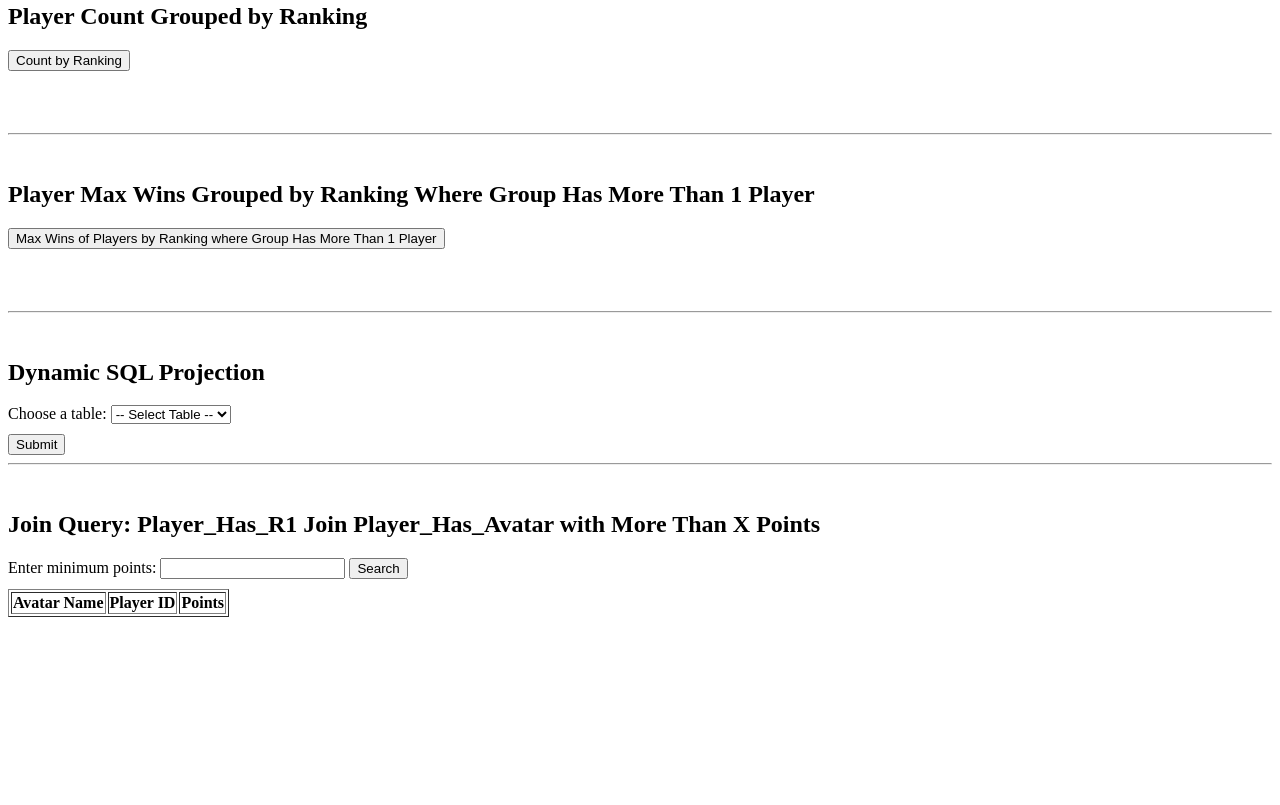
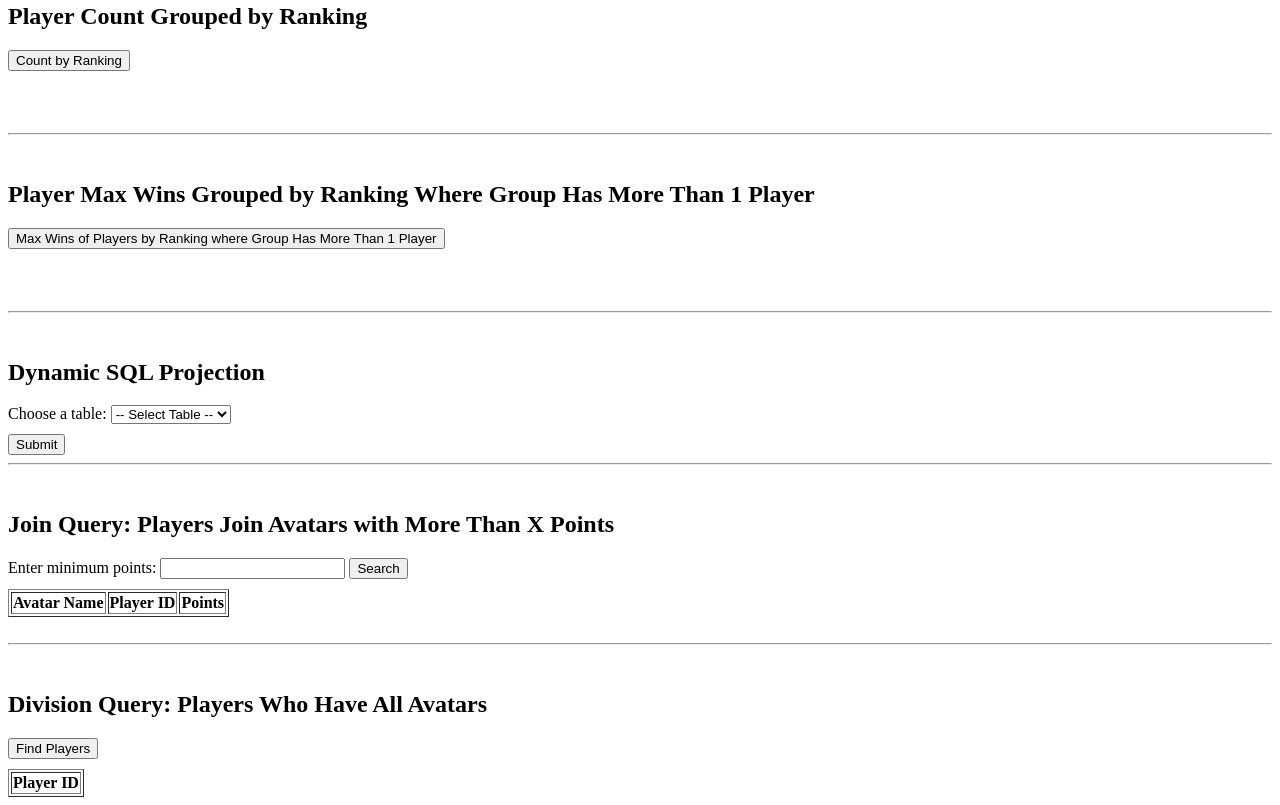
Before and after one commit to sgg34/Game-Data-Management-System, a website: page CPSC304_Node_Project-main/public/index.html in a window 1280 px wide. Shown: the part 2475-3280 px from the top of the page. Before the commit the page ends 3100 px from the top, so only its background shows below. Drawn offline with Linux system fonts and the light colour scheme; no server answers.

Commit message:
implemented Division Query

```diff
--- a/CPSC304_Node_Project-main/public/index.html
+++ b/CPSC304_Node_Project-main/public/index.html
@@ -205,7 +205,7 @@
 
     <br><hr><br> <!-- ========================================================================= -->
 
-    <h2>Join Query: Player_Has_R1 Join Player_Has_Avatar with More Than X Points</h2>
+    <h2>Join Query: Players Join Avatars with More Than X Points</h2>
     <label for="minPointsInput">Enter minimum points:</label>
     <input type="number" id="minPointsInput" />
     <button onclick="runJoinQuery()">Search</button>
@@ -221,6 +221,21 @@
         <tbody></tbody>
     </table>
 
+    <br><hr><br> <!-- ===================================================================================== -->
+
+    <h2>Division Query: Players Who Have All Avatars</h2>
+    <button onclick="runDivisionQuery()">Find Players</button>
+
+    <table id="divisionResultsTable" border="1" style="margin-top: 10px;">
+        <thead>
+            <tr>
+                <th>Player ID</th>
+            </tr>
+        </thead>
+        <tbody></tbody>
+    </table>
+
+
 
 
     <!-- ===================================================================================== -->
--- a/CPSC304_Node_Project-main/public/scripts.js
+++ b/CPSC304_Node_Project-main/public/scripts.js
@@ -520,6 +520,31 @@ async function maxWinByRanking() {
     }
 }
 
+async function runDivisionQuery() {
+    try {
+        const response = await fetch('/divisionQuery');
+        const data = await response.json();
+
+        const tbody = document.querySelector('#divisionResultsTable tbody');
+        tbody.innerHTML = '';
+
+        if (data.length === 0) {
+            tbody.innerHTML = '<tr><td>No players found.</td></tr>';
+            return;
+        }
+
+        data.forEach(row => {
+            const tr = document.createElement('tr');
+            tr.innerHTML = `<td>${row.PLAYERID}</td>`;
+            tbody.appendChild(tr);
+        });
+    } catch (error) {
+        console.error('Error running division query:', error);
+        alert('An error occurred while fetching division query results.');
+    }
+}
+
+
 
 
 // ---------------------------------------------------------------
```
Also changed, not shown: CPSC304_Node_Project-main/appController.js (+11 -0 lines), CPSC304_Node_Project-main/appService.js (+20 -1 lines).
